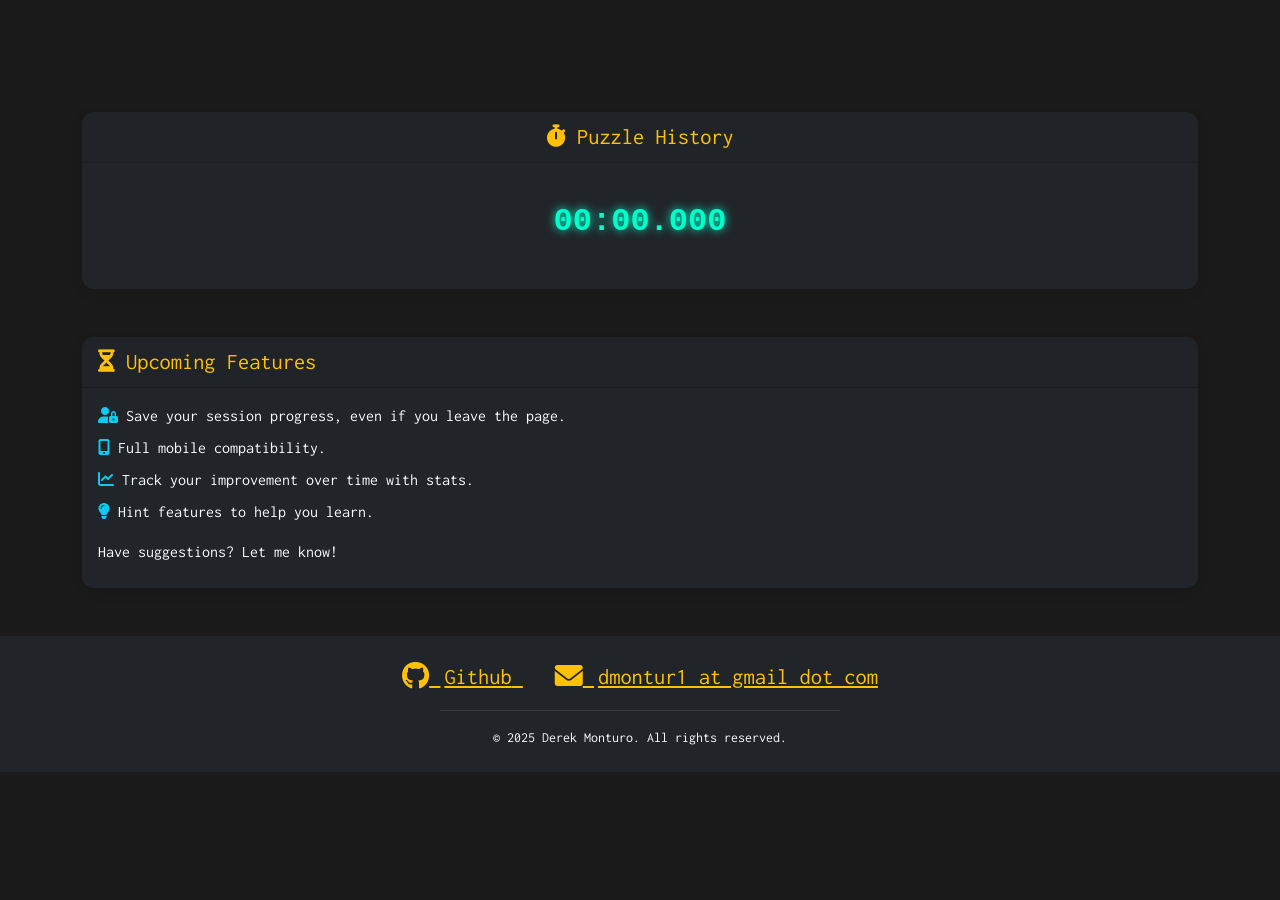
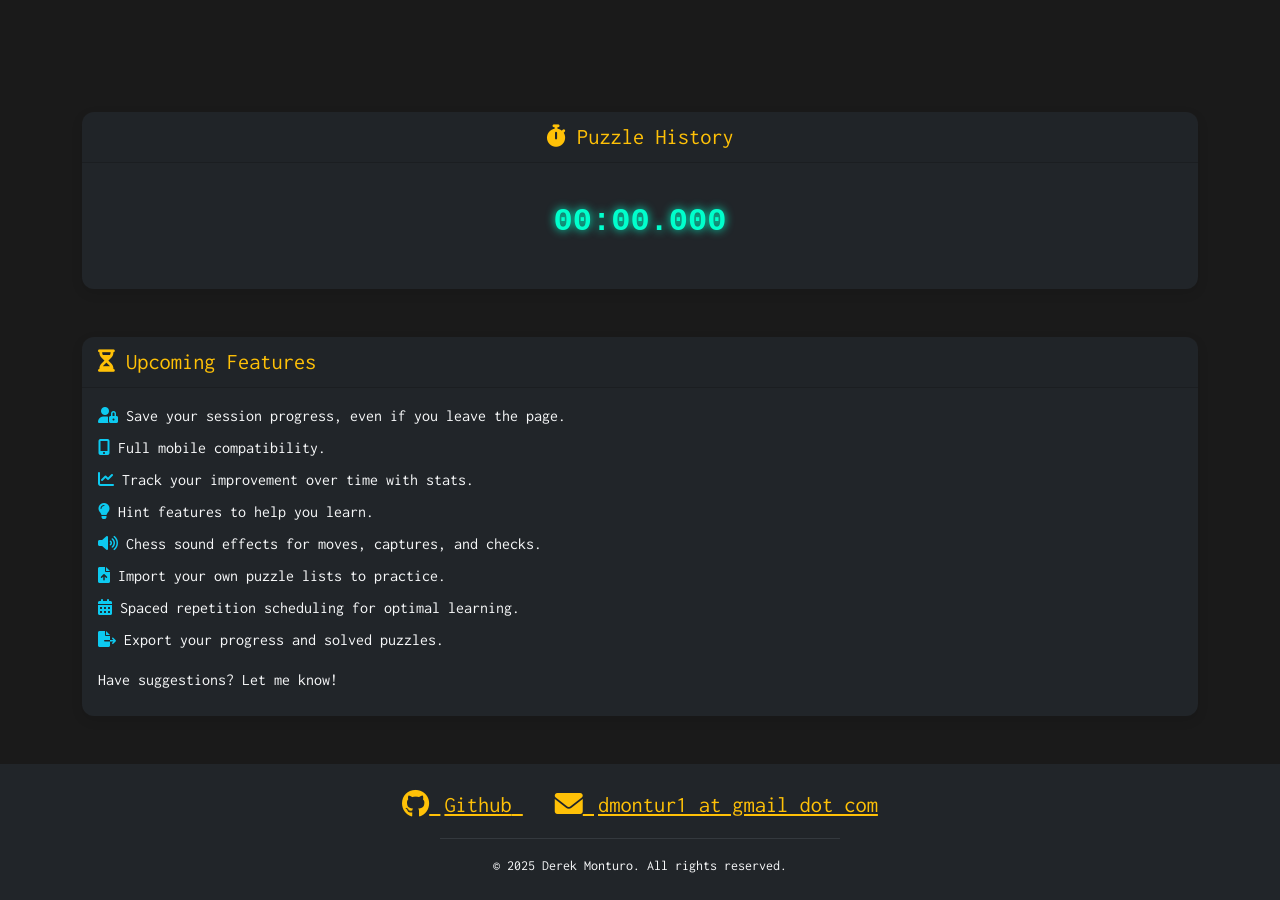
Before and after one commit to drmDev/drmDev.github.io, a Jekyll site: the page built from puzzles.md, in a window 1280 px wide and 900 px high, scrolled down 1273 px. Built offline with Jekyll 4.4.1, drawn with Linux system fonts in a browser that asks for light colours; nearby versions of some CDN libraries; before the commit the page ends 2045 px from its top, so only the background shows below that.

Commit message:
more todos

```diff
--- a/assets/js/puzzles.js
+++ b/assets/js/puzzles.js
@@ -31,7 +31,9 @@ document.addEventListener("DOMContentLoaded", async function () {
         'a1', 'b1', 'c1', 'd1', 'e1', 'f1', 'g1', 'h1'
     ];
 
-    const boardElement = document.getElementById("chessboard");
+    const BOARD_ELEMENT = document.getElementById("chessboard");
+
+    const MOVE_DELAY = 2000;
 
     document.getElementById("startPuzzle").addEventListener("click", function () {
         startStopwatch();
@@ -97,8 +99,7 @@ document.addEventListener("DOMContentLoaded", async function () {
 
     function resetAndSolvePuzzle() {
 
-        // Reset game to initial position
-        game = new Chess();
+        game = new Chess(); // Reset game to initial position
         const pgnMoves = currentPuzzleData.game.pgn.split(" ").filter(m => !/\d+\./.test(m));
         const initialPly = currentPuzzleData.puzzle.initialPly;
 
@@ -225,7 +226,7 @@ document.addEventListener("DOMContentLoaded", async function () {
     function initializeChessboard() {
         const isWhiteTurn = game.turn() === 'w';
 
-        board = Chessground(boardElement, {
+        board = Chessground(BOARD_ELEMENT, {
             fen: game.fen(),
             orientation: isWhiteTurn ? 'white' : 'black',
             turnColor: isWhiteTurn ? 'white' : 'black',
--- a/puzzles.md
+++ b/puzzles.md
@@ -97,6 +97,10 @@ Regular practice with these puzzles will help you spot these patterns more quick
             <li><i class="fas fa-mobile-alt text-info"></i> Full mobile compatibility.</li>
             <li><i class="fas fa-chart-line text-info"></i> Track your improvement over time with stats.</li>
             <li><i class="fas fa-lightbulb text-info"></i> Hint features to help you learn.</li>
+            <li><i class="fas fa-volume-up text-info"></i> Chess sound effects for moves, captures, and checks.</li>
+            <li><i class="fas fa-file-upload text-info"></i> Import your own puzzle lists to practice.</li>
+            <li><i class="fas fa-calendar-alt text-info"></i> Spaced repetition scheduling for optimal learning.</li>
+            <li><i class="fas fa-file-export text-info"></i> Export your progress and solved puzzles.</li>
         </ul>
         <p>Have suggestions? Let me know!</p>
     </div>
```
